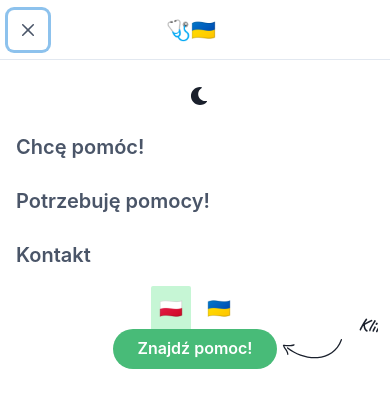
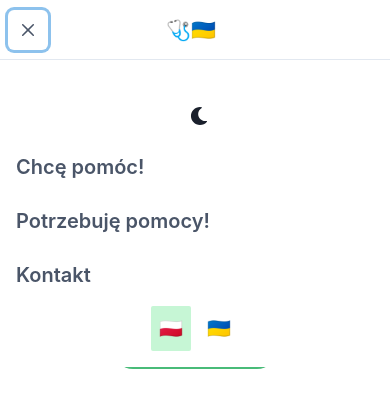
Before and after one commit to danielmark0116/health-for-ukraine, a React (Create React App) app: page / in a window 390 px wide. Both pictures are taken after a click on the button "Toggle Navigation". Shown: the top 408 px of the page. Built offline with nearby package versions, Linux system fonts and the light colour scheme.

Commit message:
Fix mobile nav

```diff
--- a/src/layout/Navbar.tsx
+++ b/src/layout/Navbar.tsx
@@ -209,10 +209,14 @@ const DesktopSubNav = ({ label, href, subLabel }: NavItem) => {
 
 const MobileNav = () => {
   return (
-    <Stack position={"fixed"} backgroundColor={"green"} width="100%">
       <Stack
+        position="absolute"
+        top={20}
+        left={0}
+        width="100%"
         bg={useColorModeValue("white", "gray.800")}
         p={4}
+        zIndex={1000}
         display={{ md: "none" }}
       >
         <ColorModeSwitcher justifySelf="flex-end" />
@@ -223,7 +227,6 @@ const MobileNav = () => {
           <LanguageSwitcher />
         </Box>
       </Stack>
-    </Stack>
   );
 };
 
```
